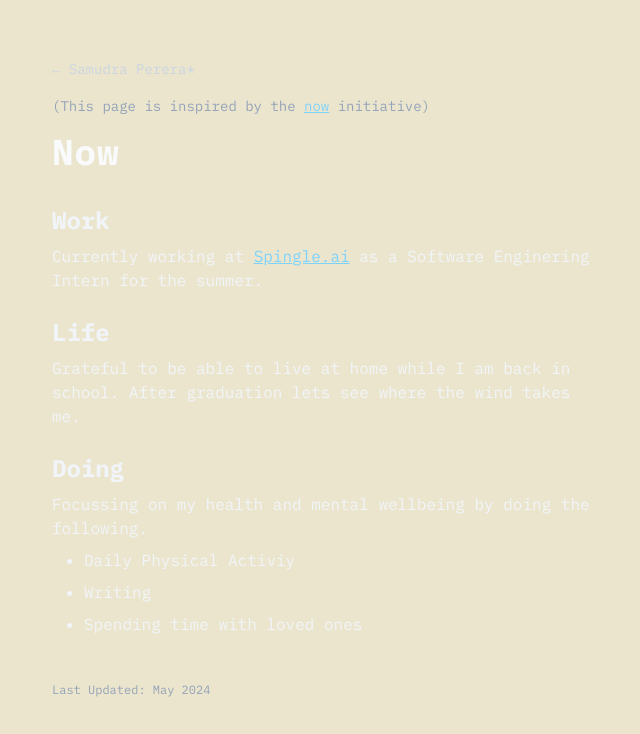
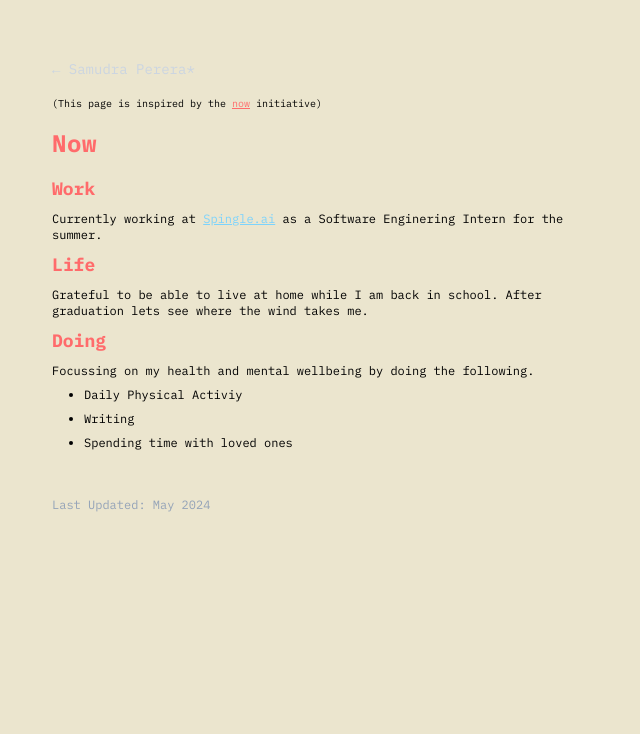
Before and after one commit to samudra-perera/portfolio-site, a React (Vite) app: page /now in a window 1280 px wide. Shown: the top 734 px of the page, without its empty margins (316-956 px from the left). Built offline with nearby package versions, Linux system fonts and the light colour scheme.

Commit message:
Updated Styles in Now page, added extra fontSize

```diff
--- a/src/pages/Now.tsx
+++ b/src/pages/Now.tsx
@@ -1,14 +1,17 @@
 import BackToMainButton from "../components/BackToMainButton";
+import { useTheme } from "../context/ThemeContext";
 import Container from "../components/Container";
 
 const Now = () => {
+  const { accentTheme } = useTheme();
+
   return (
     <Container>
       <BackToMainButton />
-      <span className="text-slate-400 block pt-4 text-sm">
+      <span className="text-black block pt-4 text-xxs">
         (This page is inspired by the{" "}
         <a
-          className="text-sky-300 underline"
+          className={`text-accent-${accentTheme} underline`}
           href="https://nownownow.com/about"
           target="_blank"
         >
@@ -16,11 +19,15 @@ const Now = () => {
         </a>{" "}
         initiative)
       </span>
-      <h2 className="font-bold text-4xl tracking-wide text-slate-50 pb-8 pt-4">
+      <h2
+        className={`font-bold text-2xl tracking-wide text-accent-${accentTheme} pb-4 pt-4`}
+      >
         Now
       </h2>
-      <h3 className="text-slate-100 text-2xl font-bold pb-2">Work</h3>
-      <p className="text-slate-100 pb-6">
+      <h3 className={`text-accent-${accentTheme} text-lg font-bold pb-2`}>
+        Work
+      </h3>
+      <p className="text-black pb-2 text-xs">
         Currently working at{" "}
         <a
           href="https://spingle.ai/"
@@ -31,16 +38,20 @@ const Now = () => {
         </a>{" "}
         as a Software Enginering Intern for the summer.
       </p>
-      <h3 className="text-slate-100 text-2xl font-bold pb-2">Life</h3>
-      <p className="text-slate-100 pb-6">
+      <h3 className={`text-accent-${accentTheme} text-lg font-bold pb-2`}>
+        Life
+      </h3>
+      <p className="text-black pb-2 text-xs">
         Grateful to be able to live at home while I am back in school. After
         graduation lets see where the wind takes me.
       </p>
-      <h3 className="text-slate-100 text-2xl font-bold pb-2">Doing</h3>
-      <p className="text-slate-100 pb-2">
+      <h3 className={`text-accent-${accentTheme} text-lg font-bold pb-2`}>
+        Doing
+      </h3>
+      <p className="text-black pb-2 text-xs">
         Focussing on my health and mental wellbeing by doing the following.
       </p>
-      <ul className="list-disc pl-8 text-slate-100 pb-8">
+      <ul className="list-disc pl-8 text-black text-xs pb-8">
         <li className="pb-2">Daily Physical Activiy</li>
         <li className="pb-2">Writing</li>
         <li className="pb-2">Spending time with loved ones</li>
--- a/tailwind.config.js
+++ b/tailwind.config.js
@@ -5,6 +5,10 @@ module.exports = {
     extend: {
       fontFamily: {
         sans: ['"IBM Plex Mono"', "Courier New", "monospace"],
+      },
+      fontSize: {
+        xxxs: ".5rem",
+        xxs: ".625rem",
       },
       colors: {
         beige: {
```
